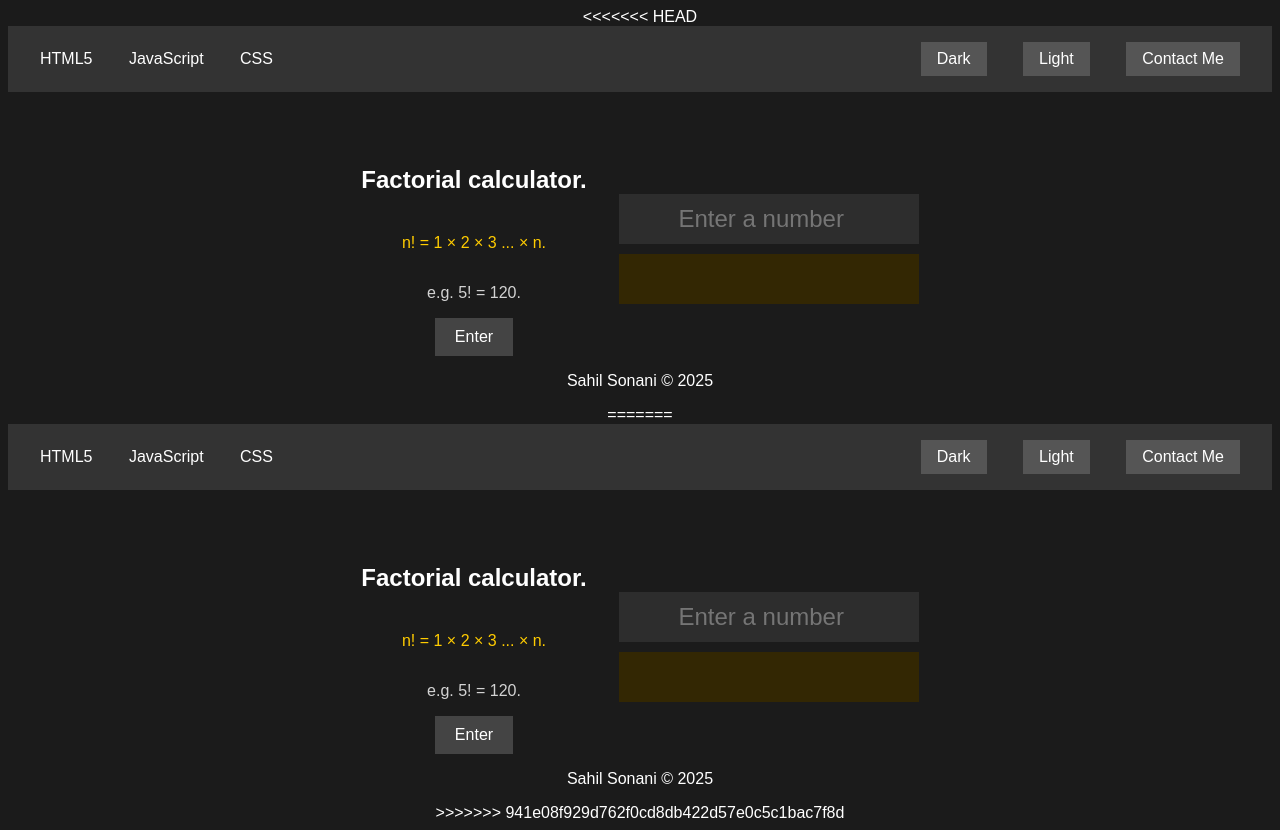
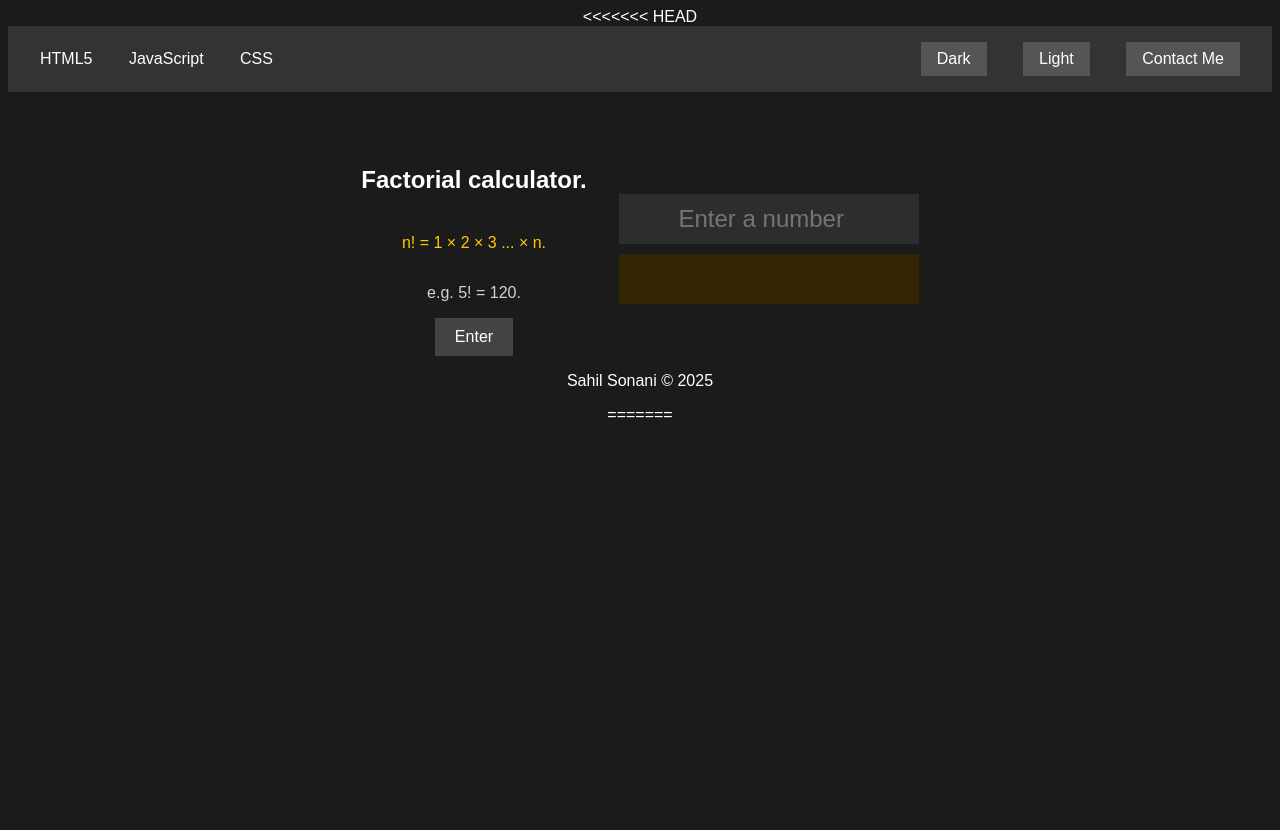
Before and after one commit to SahilSonani/midterm, a plain HTML site: page index.html in a window 1280 px wide. After the commit the page ends 800 px from the top, so only its background shows below. Drawn offline with Linux system fonts and the light colour scheme.

Commit message:
Update index.html

```diff
--- a/index.html
+++ b/index.html
@@ -48,52 +48,3 @@
     </body>
     </html>
 =======
-    <!DOCTYPE html>
-    <html lang="en">
-    <head>
-        <meta charset="UTF-8">
-        <meta name="viewport" content="width=device-width, initial-scale=1.0">
-        <title>Factorial Calculator</title>
-        <link rel="stylesheet" href="css/navbar.css">
-        <link rel="stylesheet" href="css/grid.css">
-    </head>
-    <body>
-        <header>
-            <nav class="navbar">
-                <div class="left">
-                    <a href="https://developer.mozilla.org/en-US/docs/Glossary/HTML5" target="_blank">HTML5</a>
-                    <a href="https://developer.mozilla.org/en-US/docs/Web/JavaScript" target="_blank">JavaScript</a>
-                    <a href="https://developer.mozilla.org/en-US/docs/Web/CSS" target="_blank">CSS</a>
-                </div>
-                <div class="right">
-                    <button data-bs-theme-value="dark" onclick="setDarkMode()">Dark</button>
-                    <button data-bs-theme-value="light" onclick="setLightMode()">Light</button>
-                    <button>Contact Me</button>
-                </div>
-            </nav>
-        </header>
-
-        <main>
-            <div class="grid-container">
-                <div class="column left">
-                    <p class="title">Factorial calculator.</p>
-                    <p class="formula">n! = 1 × 2 × 3 ... × n.</p>
-                    <p class="example">e.g. 5! = 120.</p>
-                    <button id="enterButton">Enter</button>
-                </div>
-                <div class="column right">
-                    <input type="number" id="userInput" class="input-box" placeholder="Enter a number">
-                    <div class="screen" id="resultScreen"></div>
-                </div>
-            </div>
-        </main>
-
-        <footer>
-            <p>Sahil Sonani © 2025</p>
-        </footer>
-
-        <script src="js/theme.js"></script>
-        <script src="js/factorial.js"></script>
-    </body>
-    </html>
->>>>>>> 941e08f929d762f0cd8db422d57e0c5c1bac7f8d
```
